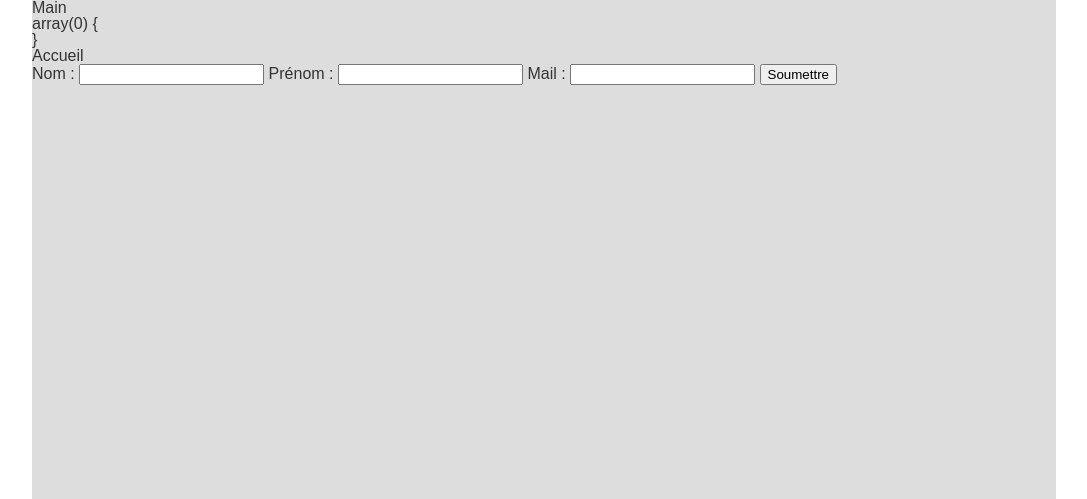
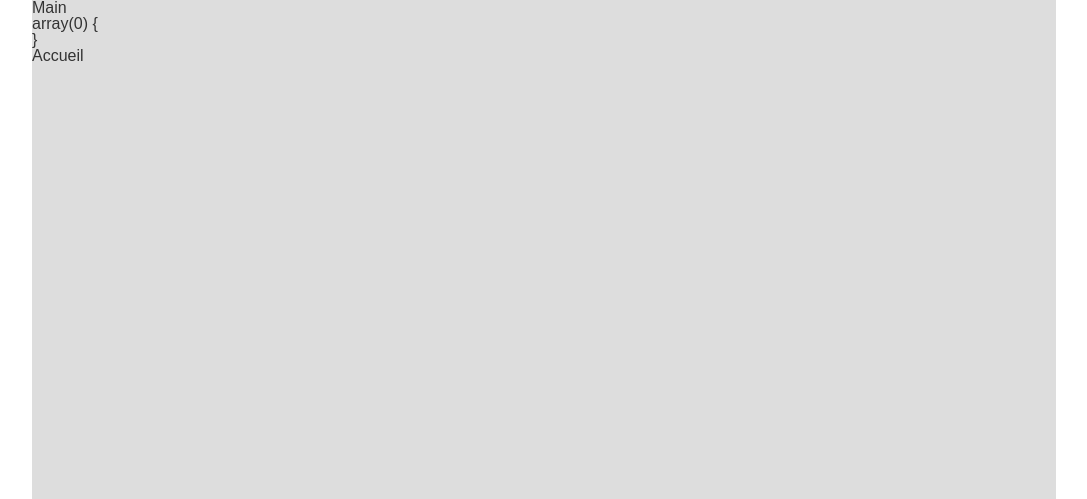
Before and after one commit to rachboudj/alibobo-php, a PHP site: page /alibobo/ in a window 1280 px wide. Shown: the part 96-595 px from the top of the page, without its empty margins (96-1183 px from the left). Run offline with PHP 8.4, Linux system fonts and the light colour scheme.

Commit message:
suppression du formulaire dans la page d'accueil

```diff
--- a/includes/accueil.inc.php
+++ b/includes/accueil.inc.php
@@ -1,11 +1 @@
 <h1>Accueil</h1>
-
-<form action="">
-        <label for="">Nom :</label>
-        <input type="text" name="" id="">
-        <label for="">Prénom :</label>
-        <input type="text" name="" id="">
-        <label for="">Mail :</label>
-        <input type="text" name="" id="">
-        <button type="submit">Soumettre</button>
-    </form>
```
